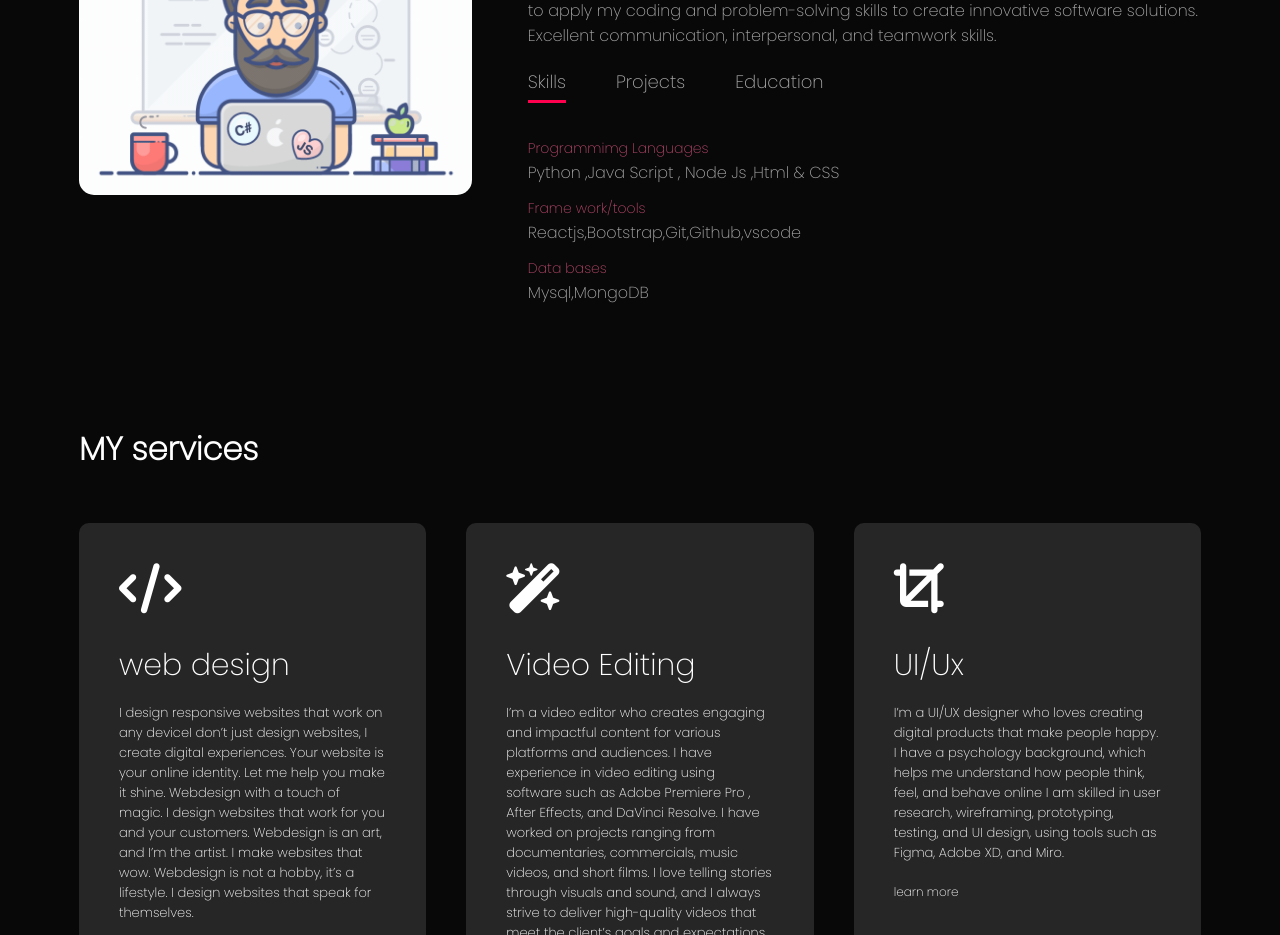
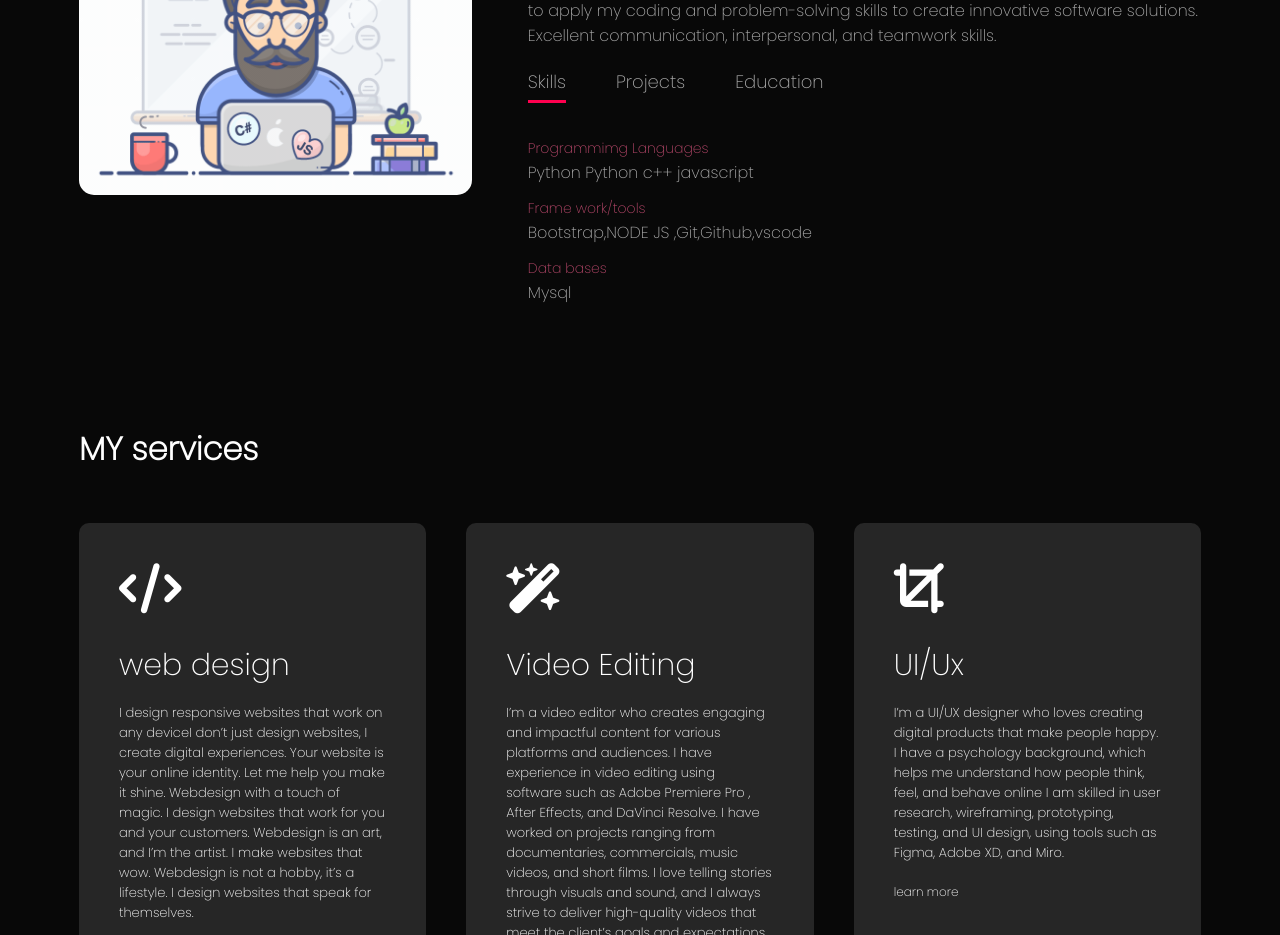
Before and after one commit to Maharajaa01/Personal-portfolio2023, a plain HTML site: page index.html in a window 1280 px wide. Shown: the part 980-1915 px from the top of the page. Drawn offline with Linux system fonts and the light colour scheme.

Commit message:
Update index.html

```diff
--- a/index.html
+++ b/index.html
@@ -54,12 +54,14 @@
                     <div class="tab-contents active-tab" id="skills">
                         <ul>
                             <li><span>Programmimg Languages</span><br>Python
-                                ,Java Script
-                                , Node Js
-                                ,Html & CSS
+                                Python
+                                c++
+                                javascript
+
+
                                 </li>
-                            <li><span>Frame work/tools</span><br>Reactjs,Bootstrap,Git,Github,vscode</li>
-                            <li><span>Data bases</span><br>Mysql,MongoDB</li>
+                            <li><span>Frame work/tools</span><br>Bootstrap,NODE JS ,Git,Github,vscode</li>
+                            <li><span>Data bases</span><br>Mysql</li>
                         </ul>
                     </div>
                     <div class="tab-contents" id="projects">
```
